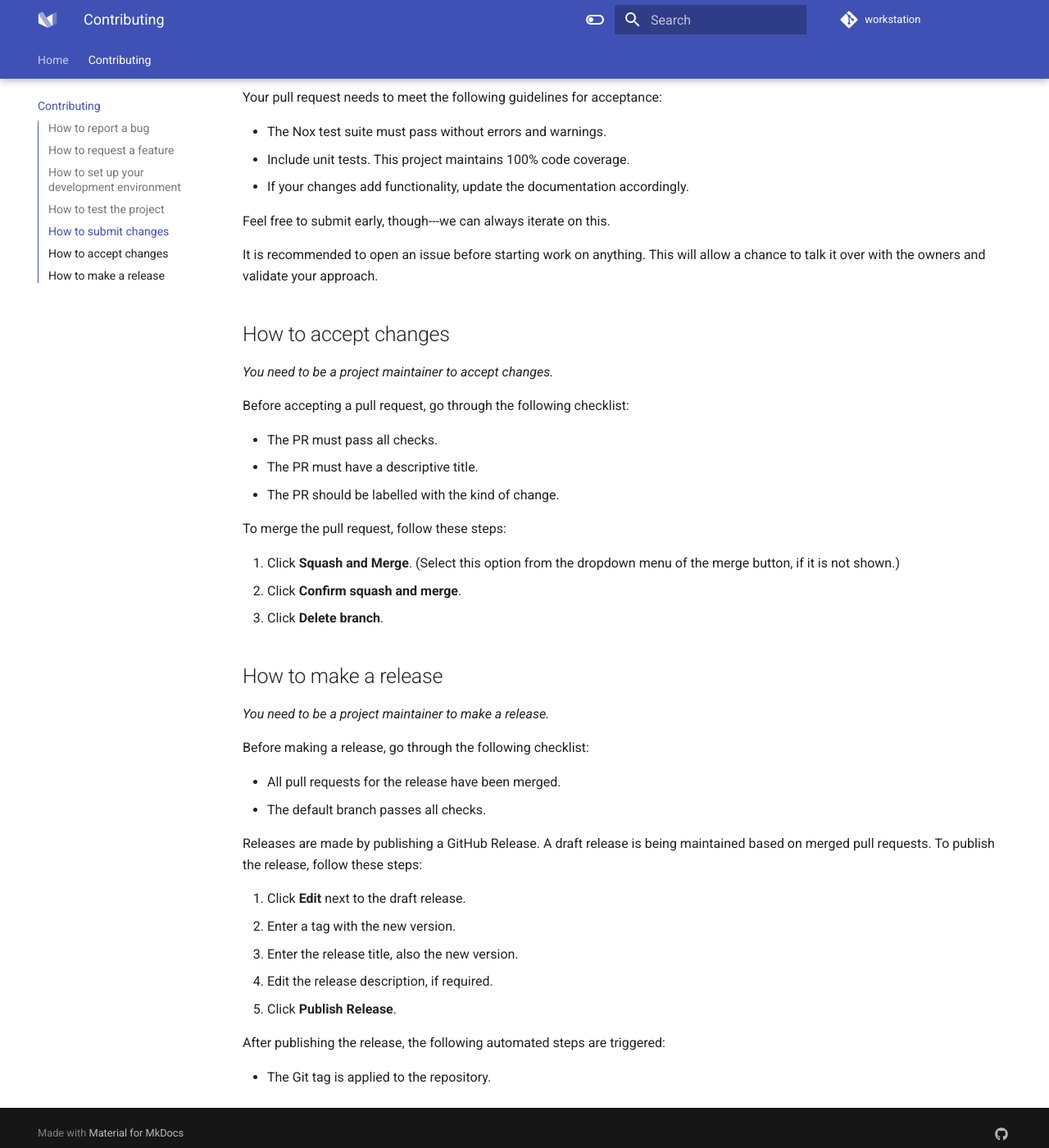
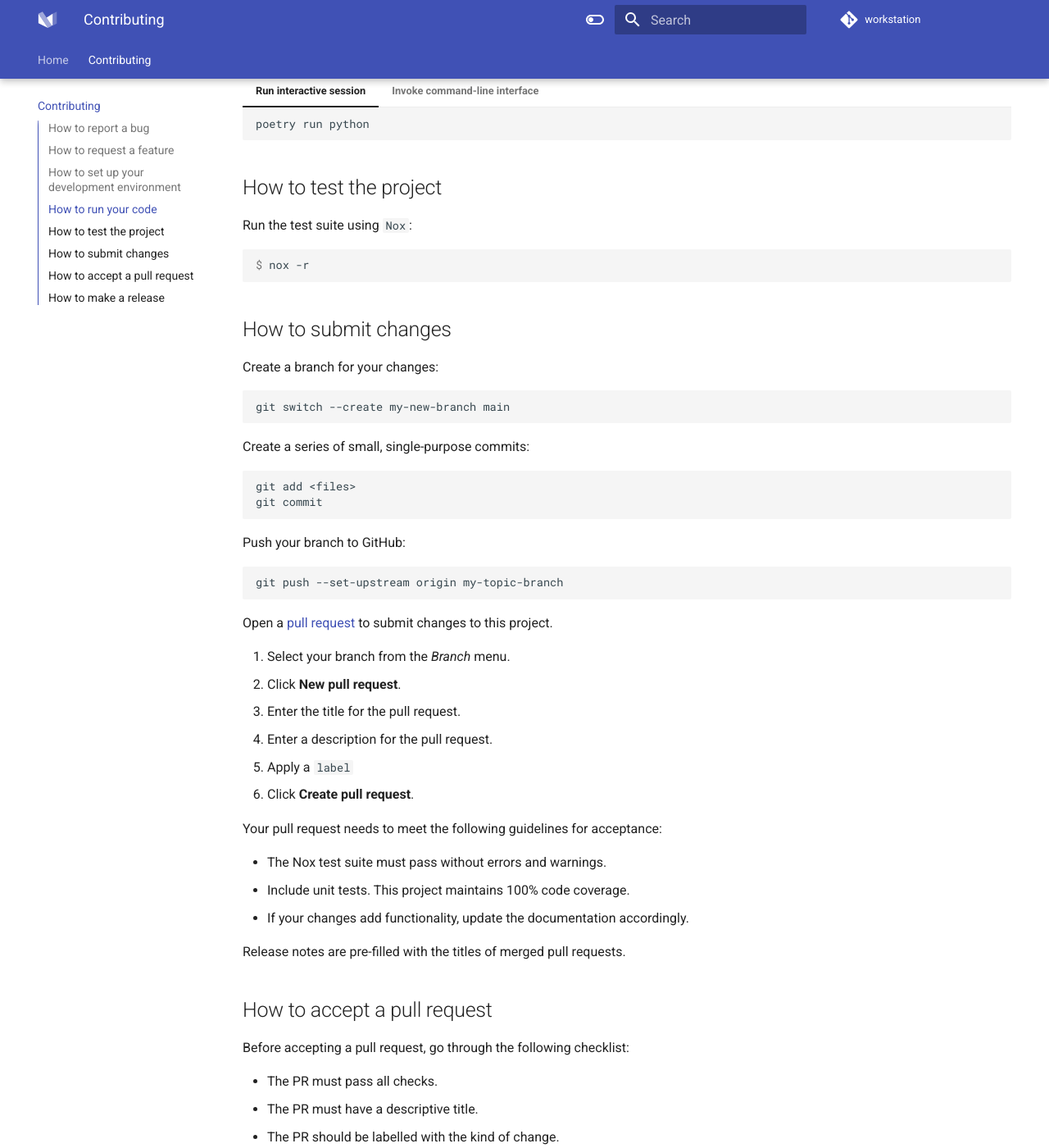
Before and after one commit to militu/workstation, an MkDocs documentation site: the page built from docs/contributing.md, in a window 1280 px wide and 1400 px high, scrolled down 1632 px. Shown: the whole window at 82% size. Built offline with MkDocs 1.6.1 and Material for MkDocs 9.7.7, drawn with Linux system fonts in a browser that asks for light colours; comment, search, counter and statistics services are not loaded; some of the changed text lies outside the part shown.

Commit message:
docs: update release part

````diff
--- a/docs/contributing.md
+++ b/docs/contributing.md
@@ -47,24 +47,75 @@
 Fork the repository on [GitHub](https://github.com/militu/workstation-cli),
 and clone the fork to your local machine.
 
+!!! warning "On first install"
+
+    ```shell
+    pyenv install -s 3.8.12
+    pyenv local 3.8.12
+    poetry lock
+    nox -s pre-commit -- install
+    nox -s pre-commit -- install --hook-type commit-msg
+    ```
+
+## How to run your code
+
+First, install the project and its dependencies to the Poetry
+environment:
+
 ```shell
-pyenv install -s 3.8.12
-pyenv local 3.8.12
-poetry lock
-nox -s pre-commit -- install
-nox -s pre-commit -- install --hook-type commit-msg
+poetry install
 ```
+
+=== "Run interactive session"
+
+    ```shell
+    poetry run python
+    ```
+
+=== "Invoke command-line interface"
+
+    ```shell
+    poetry run workstation-install
+    ```
 
 ## How to test the project
 
-Please refer to the [User
-Guide](https://cookiecutter-hypermodern-python.readthedocs.io/en/latest/guide.html#how-to-test-your-project)
-for instructions on how to run the test suite locally.
+Run the test suite using `Nox`:
+
+```console
+$ nox -r
+```
 
 ## How to submit changes
 
+Create a branch for your changes:
+
+```shell
+git switch --create my-new-branch main
+```
+
+Create a series of small, single-purpose commits:
+
+```shell
+git add <files>
+git commit
+```
+
+Push your branch to GitHub:
+
+```shell
+git push --set-upstream origin my-topic-branch
+```
+
 Open a [pull request](https://github.com/militu/workstation-cli/pulls)
 to submit changes to this project.
+
+1.  Select your branch from the _Branch_ menu.
+2.  Click **New pull request**.
+3.  Enter the title for the pull request.
+4.  Enter a description for the pull request.
+5.  Apply a `label`
+6.  Click **Create pull request**.
 
 Your pull request needs to meet the following guidelines for acceptance:
 
@@ -73,15 +124,9 @@
 - If your changes add functionality, update the documentation
   accordingly.
 
-Feel free to submit early, though---we can always iterate on this.
+Release notes are pre-filled with the titles of merged pull requests.
 
-It is recommended to open an issue before starting work on anything.
-This will allow a chance to talk it over with the owners and validate
-your approach.
-
-## How to accept changes
-
-_You need to be a project maintainer to accept changes._
+## How to accept a pull request
 
 Before accepting a pull request, go through the following checklist:
 
@@ -89,33 +134,46 @@
 - The PR must have a descriptive title.
 - The PR should be labelled with the kind of change.
 
-To merge the pull request, follow these steps:
+If all checks are marked as passed, merge the pull request using the
+squash-merge strategy:
 
-1.  Click **Squash and Merge**. (Select this option from the dropdown
-    menu of the merge button, if it is not shown.)
+1.  Click **Squash and Merge**.
 2.  Click **Confirm squash and merge**.
 3.  Click **Delete branch**.
 
 ## How to make a release
-
-_You need to be a project maintainer to make a release._
 
 Before making a release, go through the following checklist:
 
 - All pull requests for the release have been merged.
 - The default branch passes all checks.
 
-Releases are made by publishing a GitHub Release. A draft release is
-being maintained based on merged pull requests. To publish the release,
-follow these steps:
+Releases are triggered by a version bump on the default branch.
+Do this in a separate pull request:
 
-1.  Click **Edit** next to the draft release.
-2.  Enter a tag with the new version.
-3.  Enter the release title, also the new version.
-4.  Edit the release description, if required.
-5.  Click **Publish Release**.
+1. Switch to a branch.
+2. Bump the version using the `release` session in `nox`.
+3. Push to GitHub.
+4. Open a pull request.
+5. Merge the pull request.
 
-After publishing the release, the following automated steps are
-triggered:
+The individual steps for bumping the version are:
 
-- The Git tag is applied to the repository.
+```shell
+git switch --create release main
+nox -s release -- --patch
+git push origin release
+```
+
+To let `semantic-release` decide what version number to update to, use:
+
+```shell
+nox -s release
+```
+
+Before merging the pull request for the release,
+go through the following checklist:
+
+- The pull request passes all checks.
+- The development release on TestPyPI\_ looks good.
+- All pull requests for the release have been merged.
````
Also changed, not shown: other parts of docs/contributing.md (+1 -1 lines).
